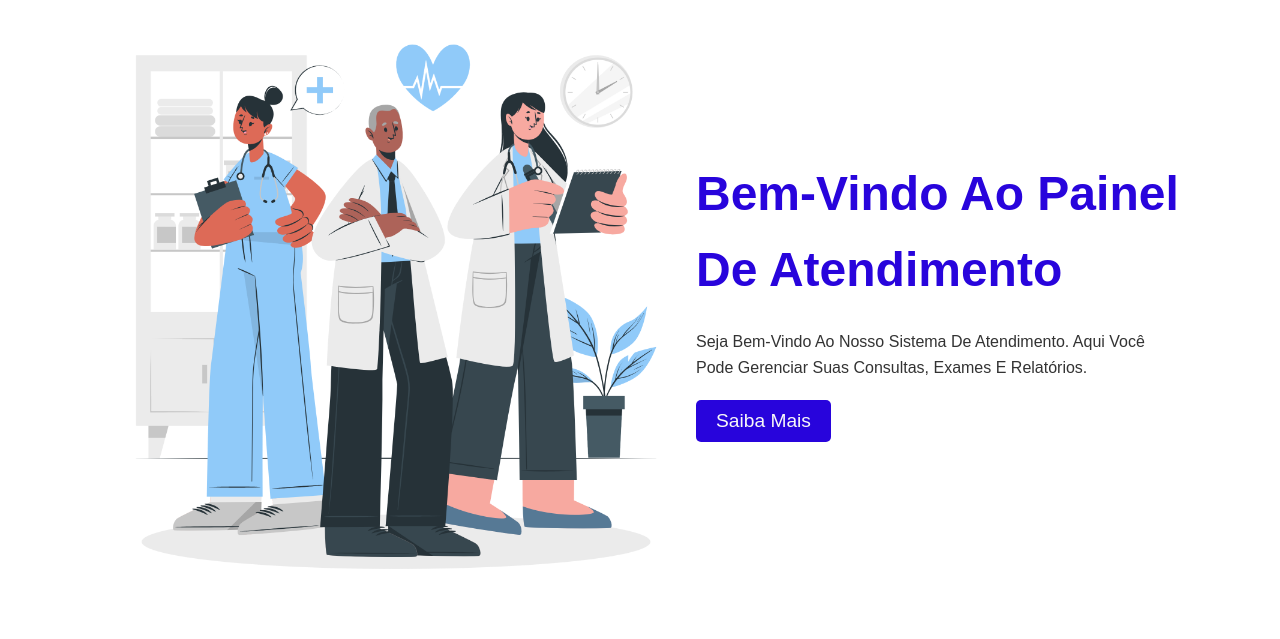
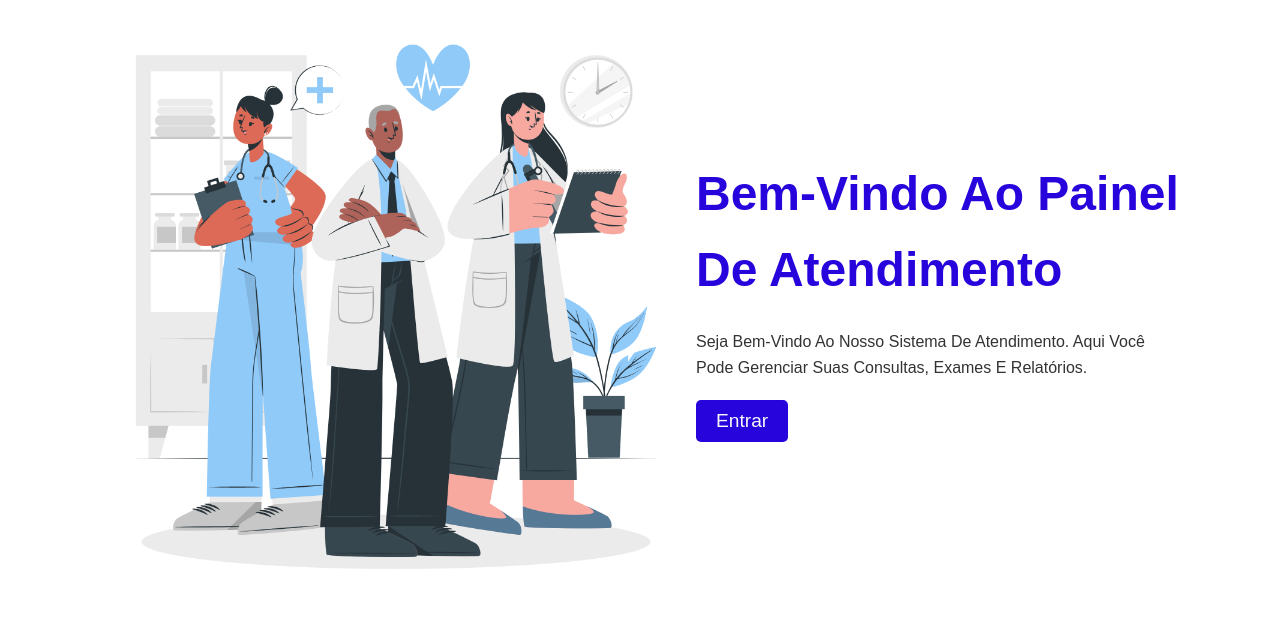
Before and after one commit to VictorMaues/Metropolitano, a Django app: page /bemvindo/ in a window 1280 px wide. Shown: the part 241-880 px from the top of the page. Run offline with Django 5.2, Linux system fonts and the light colour scheme; some libraries are stand-ins or nearby versions.

Commit message:
feat: altera botão na tela de boas-vindas para redirecionar para a página inicial

```diff
--- a/pacientes/static/pacientes/css/welcome.css
+++ b/pacientes/static/pacientes/css/welcome.css
@@ -31,7 +31,6 @@ body {
 }
 
 header {
-    background-color: #f8f8f8;
     padding: 20px 0px;
     text-align: center;
 }
--- a/pacientes/templates/pacientes/BemVindo.html
+++ b/pacientes/templates/pacientes/BemVindo.html
@@ -39,7 +39,7 @@
             <div class="content">
                 <h1>Bem-vindo ao Painel de Atendimento</h1>
                 <p>Seja bem-vindo ao nosso sistema de atendimento. Aqui você pode gerenciar suas consultas, exames e relatórios.</p>
-                <a href="#"><button class="btn">Saiba Mais</button></a>
+                <a href="{% url 'pagina_inicial' %}"><button class="btn">Entrar</button></a>
             </div>
 
 
```
